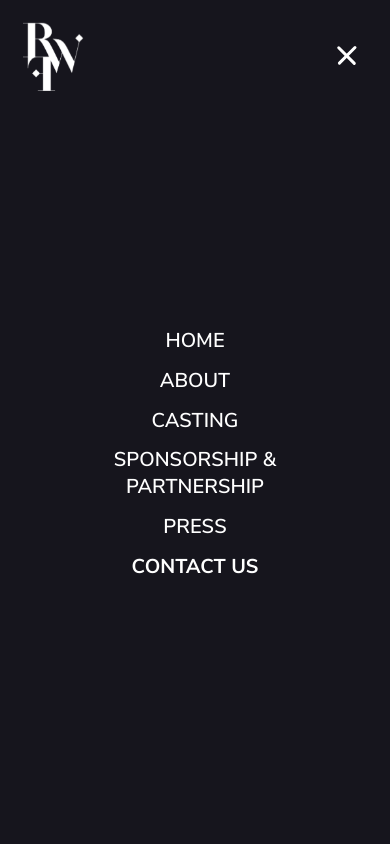
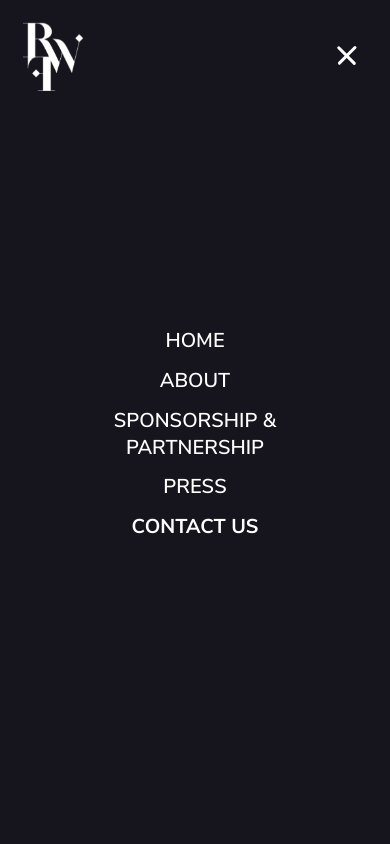
Before and after one commit to mohdsazidkhan/RFW, a React (Create React App) app: page /contact in a window 390 px wide. Both pictures are taken after a click on the button "Toggle menu". Shown: the top 844 px of the page. Built offline with nearby package versions, Linux system fonts and the light colour scheme; a web font is replaced by a local one.

Commit message:
Casting Hide

```diff
--- a/src/App.js
+++ b/src/App.js
@@ -22,7 +22,7 @@ function App() {
           <Routes>
             <Route path="/" element={<Home />} />
             <Route path="/about" element={<About />} />
-            <Route path="/casting" element={<Casting />} />
+            {/* <Route path="/casting" element={<Casting />} /> */}
             <Route path="/sponsorship" element={<Sponsorship />} />
             <Route path="/press" element={<Press />} />
             <Route path="/contact" element={<Contact />} />
--- a/src/components/Header.js
+++ b/src/components/Header.js
@@ -40,7 +40,9 @@ const Header = () => {
 
         {/* Desktop Navigation */}
         <nav className="header-nav header-nav-desktop">
-          {['/', '/about', '/casting', '/sponsorship', '/press', '/contact'].map((path) => (
+          {['/', '/about',
+          // '/casting',
+          '/sponsorship', '/press', '/contact'].map((path) => (
             <Link
               key={path}
               to={path}
@@ -50,7 +52,7 @@ const Header = () => {
             >
               {path === '/' ? 'HOME' :
                path === '/about' ? 'ABOUT' :
-               path === '/casting' ? 'CASTING' :
+              //  path === '/casting' ? 'CASTING' :
                path === '/sponsorship' ? 'SPONSORSHIP & PARTNERSHIP' :
                path === '/press' ? 'PRESS' : 'CONTACT US'}
             </Link>
@@ -71,7 +73,9 @@ const Header = () => {
         {/* Mobile Navigation Overlay */}
         <div className={`mobile-nav-overlay ${isMenuOpen ? 'open' : ''}`}>
           <nav className="header-nav header-nav-mobile">
-            {['/', '/about', '/casting', '/sponsorship', '/press', '/contact'].map((path) => (
+            {['/', '/about',
+            // '/casting',
+            '/sponsorship', '/press', '/contact'].map((path) => (
               <Link
                 key={path}
                 to={path}
@@ -80,7 +84,7 @@ const Header = () => {
               >
                 {path === '/' ? 'HOME' :
                  path === '/about' ? 'ABOUT' :
-                 path === '/casting' ? 'CASTING' :
+                //  path === '/casting' ? 'CASTING' :
                  path === '/sponsorship' ? 'SPONSORSHIP & PARTNERSHIP' :
                  path === '/press' ? 'PRESS' : 'CONTACT US'}
               </Link>
--- a/src/index.css
+++ b/src/index.css
@@ -2121,10 +2121,6 @@ b, strong {
     font-size: 0.75rem;
   }
 
-  .name-fields {
-    grid-template-columns: 1fr;
-    gap: 1rem;
-  }
 
   .gallery-images {
     max-width: 300px;
--- a/src/styles/Casting.css
+++ b/src/styles/Casting.css
@@ -93,10 +93,6 @@
   margin-bottom: 1rem;
   color: #16151D;
 }
-.casting-arabic .casting-title {
-  font-size: 36px;
-}
-
 .casting-description {
   font-size: 16px;
   line-height: 24px;
--- a/src/styles/Contact.css
+++ b/src/styles/Contact.css
@@ -228,13 +228,14 @@
   .contact-main-section {
     padding: 60px 0;
   }
-
   .contact-title {
     font-size: 30px;
   }
-
   .name-fields {
-    grid-template-columns: 1fr;
     gap: 20px;
   }
+  .contact-social-icons {
+    margin-top: 90px;
+    margin-left: 0;
 }
+}
```
